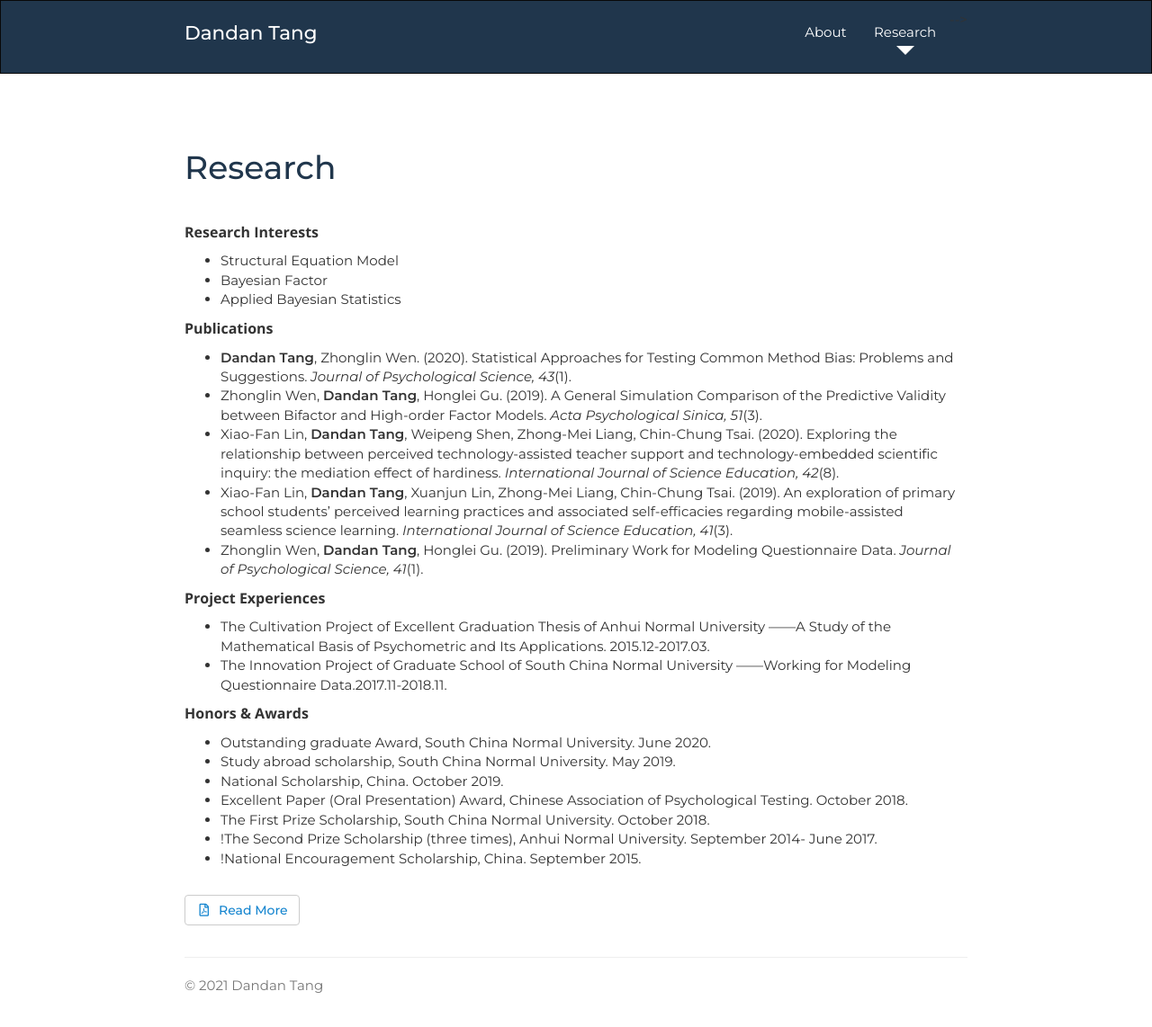
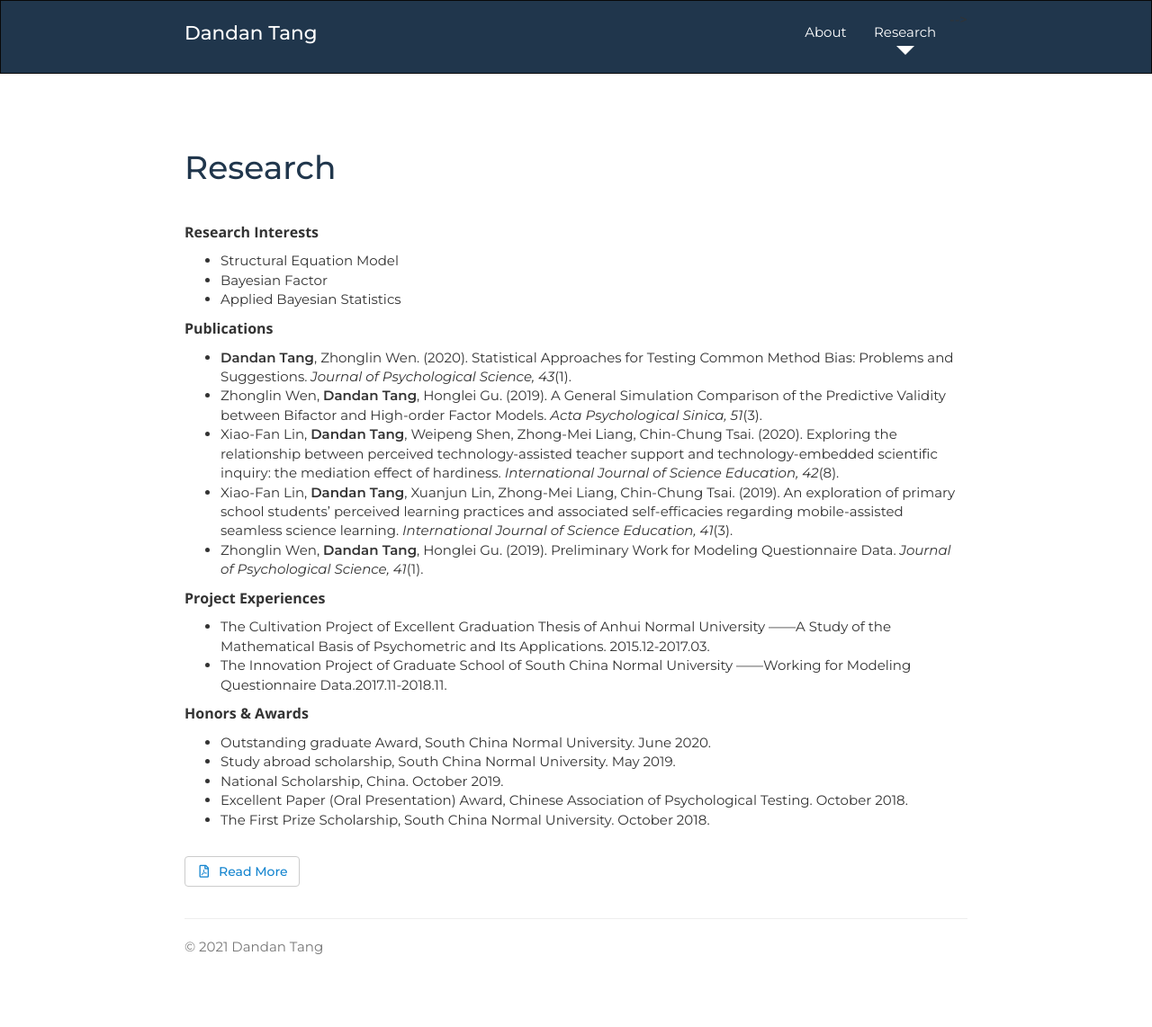
Before and after one commit to Tang-Lynn/tang-lynn.github.io, a Jekyll site: the page research.html, which Jekyll copies as it is, in a window 1280 px wide. Shown: the whole page at 90% size. Built offline with Jekyll 4.4.1, drawn with Linux system fonts in a browser that asks for light colours; nearby versions of some CDN libraries; a style sheet for code colours, icons or effects is not loaded; after the commit the page ends 1100 px from its top, so only the background shows below that.

Commit message:
Update research.html

```diff
--- a/research.html
+++ b/research.html
@@ -124,8 +124,6 @@
                <li> National Scholarship, China. October 2019.</li>
                <li> Excellent Paper (Oral Presentation) Award, Chinese Association of Psychological Testing. October 2018.</li>
                <li> The First Prize Scholarship, South China Normal University. October 2018.</li>
-               <li> !The Second Prize Scholarship (three times), Anhui Normal University. September 2014- June 2017.</li>
-               <li> !National Encouragement Scholarship, China. September 2015.</li>
             </ul>
 
             <!-- Dissertation abstract -->
```
